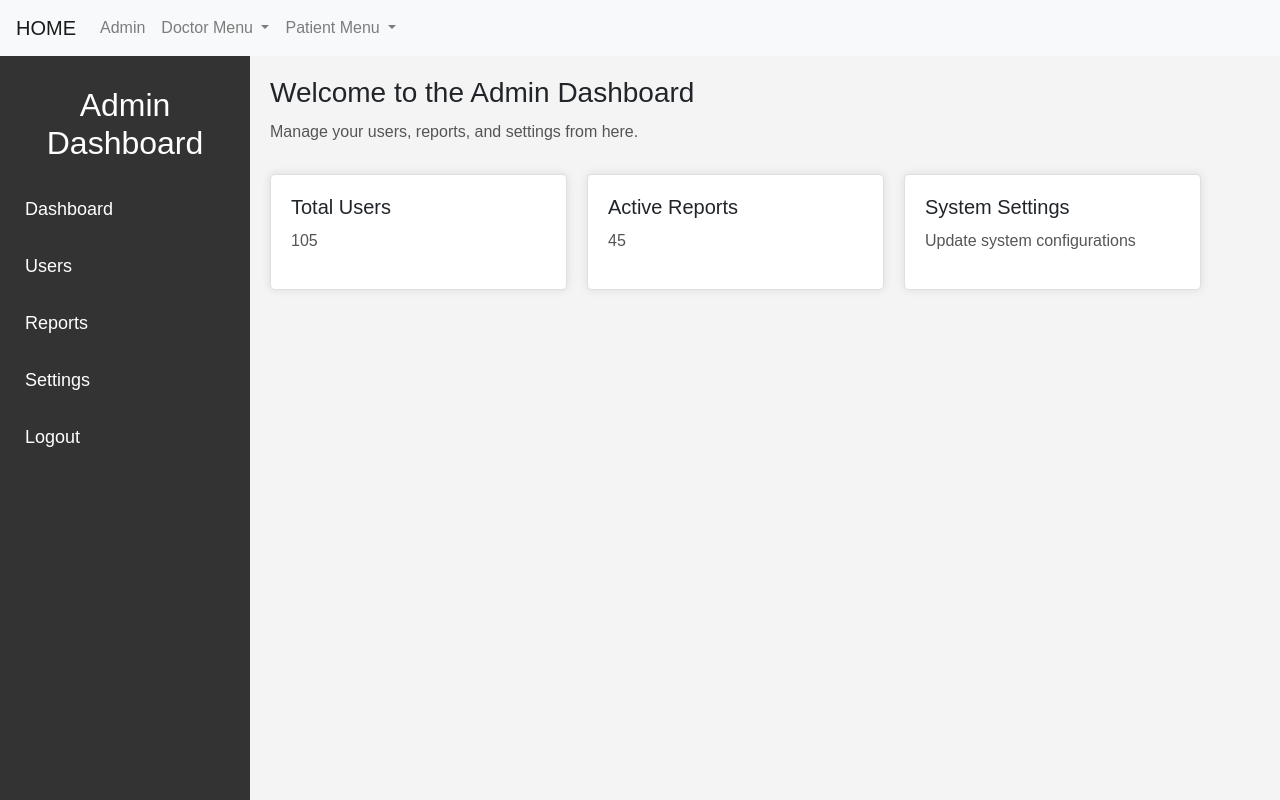
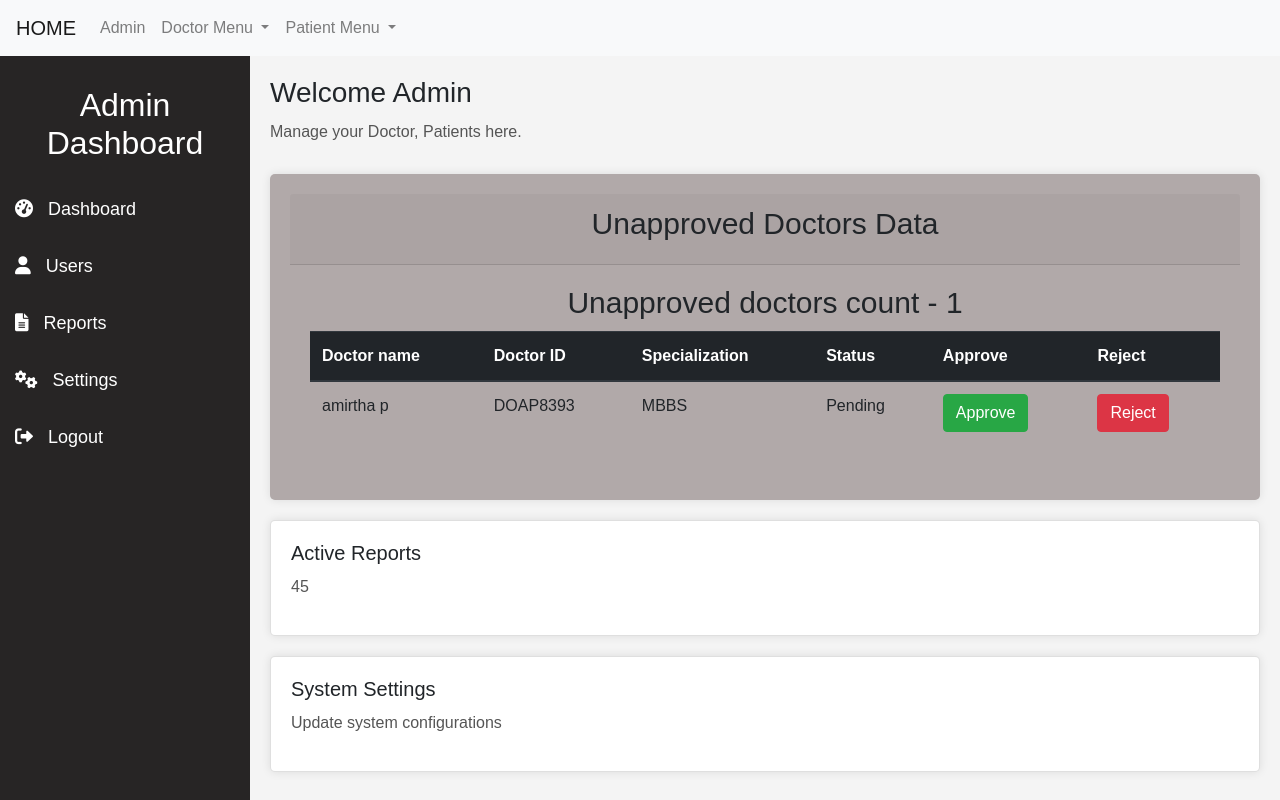
Before and after one commit to karthievj/Hospital_project, a Django app: page /dashboard/ in a window 1280 px wide. Run offline with Django 5.2, Linux system fonts and the light colour scheme; data comes from the database, SQL or seed files in the repository; both versions use the stored data as it was after the commit; some libraries are stand-ins or nearby versions.

Commit message:
Doctor admin approval

```diff
--- a/Hospital_Management_System/Hospital_Management_System/urls.py
+++ b/Hospital_Management_System/Hospital_Management_System/urls.py
@@ -4,9 +4,18 @@ from django.urls import path ,include
 from hospital import views
 
 urlpatterns = [
+    #admin urls
     path('admin/', admin.site.urls),
     path('',views.home,name="home"),
+    path('dashboard/',views.dashboard,name="dashboard"),
+
+    #doctor urls
     path('register_doctor/',views.register_doctor, name="register_doctor"),
-    path('dashboard/',views.dashboard,name="dashboard"),
-    path('doctor_login/',views.doctor_login,name="doctor_login")
+    path('doctor_login/',views.doctor_login,name="doctor_login"),
+    path('doctor_approve/<str:id>/',views.doctor_approve,name="doctor_approve"),
+    path('doctor_reject/<str:id>/',views.doctor_reject,name="doctor_reject"),
+
+    #patient urls
+    path('register_patient/',views.register_patient,name="register_patient"),
+
 ]
--- a/Hospital_Management_System/hospital/models.py
+++ b/Hospital_Management_System/hospital/models.py
@@ -19,7 +19,7 @@ class Doctor(models.Model):
         Eg - First name -  Suresh
             Last name - Kannan
 
-            Doctor id - DOSK1234
+            Doctor id - DOSK8754
         """
 
         if not self.doctor_id:
@@ -51,7 +51,7 @@ class Patient(models.Model):
         Eg - First name -  Suresh
             Last name - Kannan
 
-            Patient id - PTSK1234
+            Patient id - PATSK1234
         """
 
         if not self.patient_id:
--- a/Hospital_Management_System/hospital/static/css/dashboard.css
+++ b/Hospital_Management_System/hospital/static/css/dashboard.css
@@ -7,7 +7,7 @@
 .sidebar {
     width: 250px;
     height: 100vh;
-    background-color: #333;
+    background-color: #272525;
     color: white;
     padding-top: 20px;
     position: fixed;
@@ -78,13 +78,34 @@ header p {
 }
 
 .card {
-    background-color: #fff;
+    background-color:#fff;
     padding: 20px;
     border-radius: 5px;
     box-shadow: 0 0 10px rgba(0, 0, 0, 0.1);
-    width: 30%;
-    min-width: 200px;
+    width: 100%;
+    min-width: 300px;
 }
+
+.card1 {
+    background-color: #b1a9a9;
+    padding: 20px;
+    border-radius: 5px;
+    box-shadow: 0 0 10px rgba(0, 0, 0, 0.1);
+    width: 100%;
+    min-width: 400px;
+}
+
+.card1 h1 {
+    font-size: 30px;
+    margin-bottom: 10px;
+    text-align: center;
+}
+
+.card1 p {
+    font-size: 16px;
+    color: #555;
+}
+
 
 .card h3 {
     font-size: 20px;
--- a/Hospital_Management_System/hospital/templates/base.html
+++ b/Hospital_Management_System/hospital/templates/base.html
@@ -11,6 +11,9 @@
     <!-- Bootstrap CSS -->
     <link rel="stylesheet" href="https://cdn.jsdelivr.net/npm/bootstrap@4.0.0/dist/css/bootstrap.min.css"
         integrity="sha384-Gn5384xqQ1aoWXA+058RXPxPg6fy4IWvTNh0E263XmFcJlSAwiGgFAW/dAiS6JXm" crossorigin="anonymous">
+
+    <!-- Font awesome CDN -->
+    <link rel="stylesheet" href="https://cdnjs.cloudflare.com/ajax/libs/font-awesome/6.0.0-beta3/css/all.min.css">
 
     <link rel="stylesheet" href="{% static 'css/base.css' %}">
 
--- a/Hospital_Management_System/hospital/templates/dashboard.html
+++ b/Hospital_Management_System/hospital/templates/dashboard.html
@@ -20,23 +20,64 @@
     <!-- Main Content -->
     <div class="main-content">
         <header>
-            <h1>Welcome to the Admin Dashboard</h1>
-            <p>Manage your users, reports, and settings from here.</p>
+            <h1>Welcome Admin </h1>
+            <p>Manage your Doctor, Patients here.</p>
         </header>
 
         <section class="dashboard-section">
-            <div class="card">
-                <h3>Total Users</h3>
-                <p>105</p>
+            <div class="card1">
+                <div class="card-header">
+                    <h1>Unapproved Doctors Data </h1>
+                </div>
+                <div class="card-body">
+                    {% if unapproved_doctors %}
+                    <h1>Unapproved doctors count - {{unapproved_doctors_count}}</h1>
+                    <div class="table-responsive">
+                        <table class="table table-hover">
+                            <thead class="thead-dark">
+                                <th>Doctor name</th>
+                                <th>Doctor ID </th>
+                                <th>Specialization</th>
+                                <th>Status </th>
+                                <th>Approve</th>
+                                <th>Reject</th>
+                            </thead>
+                            <tbody>
+                                {% for doctor in unapproved_doctors %}
+                                <tr>
+                                    <td>{{doctor.first_name}} {{doctor.last_name}}</td>
+                                    <td>{{doctor.doctor_id}}</td>
+                                    <td>{{doctor.specialization}}</td>
+                                    <td>Pending</td>
+                                    <td><a href="{% url 'doctor_approve' doctor.doctor_id %}"
+                                            class="btn btn-success">Approve</a>
+                                    </td>
+                                    <td><a href="{% url 'doctor_reject' doctor.doctor_id %}"
+                                            class="btn btn-danger">Reject</a>
+                                    </td>
+                                </tr>
+                            </tbody>
+                            {% endfor %}
+                        </table>
+                    </div>
+                    {%else%}
+                    <div>
+                        <h1>No doctors need to approval</h1>
+                    </div>
+                    {%endif%}
+                </div>
             </div>
+
             <div class="card">
                 <h3>Active Reports</h3>
                 <p>45</p>
             </div>
+
             <div class="card">
                 <h3>System Settings</h3>
                 <p>Update system configurations</p>
             </div>
+
         </section>
     </div>
 </div>
--- a/Hospital_Management_System/hospital/views.py
+++ b/Hospital_Management_System/hospital/views.py
@@ -2,13 +2,22 @@ from django.shortcuts import render, redirect, HttpResponse
 from django.contrib.auth.models import User
 from django.contrib import messages
 from .models import Doctor, Patient
+from django.contrib.auth import authenticate,login,logout
 
 
 def home(request):
     return render(request,"home.html")
 
 def dashboard(request):
-    return render(request,"dashboard.html")
+    unapproved_doctors = Doctor.objects.filter(approval=False).values()
+    unapproved_doctors_count = len(unapproved_doctors)
+    if unapproved_doctors_count == 0:
+        return render(request,"dashboard.html")
+    else:
+        print(unapproved_doctors,"data")
+        data = {'unapproved_doctors':unapproved_doctors,
+                'unapproved_doctors_count':unapproved_doctors_count}
+        return render(request,"dashboard.html",context=data)
 
 def register_doctor(request):
     if request.method == 'POST':
@@ -39,16 +48,51 @@ def register_doctor(request):
                                         first_name = fname,
                                         last_name = lname,
                                         username = uname,
-                                        specialization = specialization)
+                                        specialization = specialization,
+                                        passwd=passwd1)
         messages.success(request, "Your registration is submitted for approval....Plzz check the Doctor login panel for status")
         return redirect('/doctor_login')
 
     return render(request, "register_doctor.html")
 
 def doctor_login(request):
-    return HttpResponse("Doctor Login view")
+    if request.method=="POST":
+        uname = request.POST['uname']
+        passwd = request.POST['passwd']
+        user = authenticate(username=uname,password=passwd)
+        print(user,"user")
+        # user is present or not
+        if user is not None:
+            # Doctor approval validation
+            if hasattr(user,'doctor') and not user.doctor.approval:
+                messages.warning(request,"Your doctor registration is waiting for approval")
+            # if not hasattr(user,'doctor'):
+            #     messages.warning(request,"Your doctor profile is rejected by admin...plzz contact administration")
+            else:
+                login(request,user)
+                # Doctor dashboard
+                return HttpResponse("Hi")
+        else:
+            messages.error(request,"Invalid login credentials...Plzz check password and username")
+            return redirect("/doctor_login")
 
-def patient_register_view(request):
+    return render(request, "doctor_login.html")
+
+def doctor_approve(request,id):
+    doctor = Doctor.objects.get(doctor_id=id)
+    doctor.user.is_active = True # Here apprpoving the user login
+    doctor.approval = True # Here only we are approving the doctor
+    doctor.user.save() # save for user model
+    doctor.save() # save for doctor model
+    messages.success(request, f"Doctor {doctor.first_name} {doctor.last_name} approved successfully")
+    return redirect('/dashboard')
+
+def doctor_reject(request,id):
+    doctor = Doctor.objects.get(doctor_id=id)
+    doctor.user.delete() #
+    doctor.delete()
+
+def register_patient(request):
     if request.method == 'POST':
         username = request.POST['username']
         password = request.POST['password']
@@ -56,11 +100,14 @@ def patient_register_view(request):
         age = request.POST['age']
 
         user = User.objects.create_user(username=username, password=password)
-        user.is_active = False  # Disable login until approved
+        user.is_active = True  # Disable login until approved
         user.save()
 
         patient = Patient.objects.create(user=user, name=name, age=age)
         messages.success(request, "Your registration is submitted for approval.")
-        return redirect('home')
+        return redirect('/home')
 
     return render(request, 'register_patient.html')
+
+def patient_login(request):
+    return HttpResponse("Patient Login view")
```
Also changed, not shown: Hospital_Management_System/hospital/templates/doctor_login.html (added, +27 -0 lines), Hospital_Management_System/db.sqlite3.
